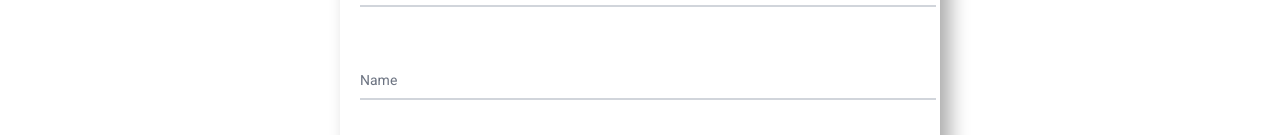
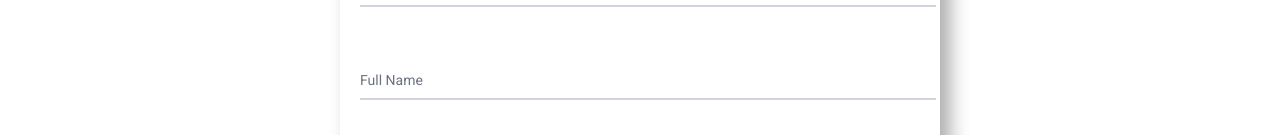
Before and after one commit to Hassan-html/tourism, a Next.js app: page /pages/Contact in a window 1280 px wide. Shown: the part 817-952 px from the top of the page. Built offline with nearby package versions, Linux system fonts and the light colour scheme.

Commit message:
"changes"

```diff
--- a/app/pages/Contact/page.jsx
+++ b/app/pages/Contact/page.jsx
@@ -129,7 +129,7 @@ export default function App() {
                 htmlFor="Sector"
                 className="peer-focus:font-medium absolute text-sm text-gray-500 dark:text-gray-400 duration-300 transform -translate-y-6 scale-75 top-3 -z-10 origin-[0] peer-focus:start-0 rtl:peer-focus:translate-x-1/4 peer-focus:text-blue-600 peer-focus:dark:text-blue-500 peer-placeholder-shown:scale-100 peer-placeholder-shown:translate-y-0 peer-focus:scale-75 peer-focus:-translate-y-6"
               >
-                Name
+                Full Name
               </label>
             </div>
             <div className="relative z-0 w-full mb-5 group">
```
